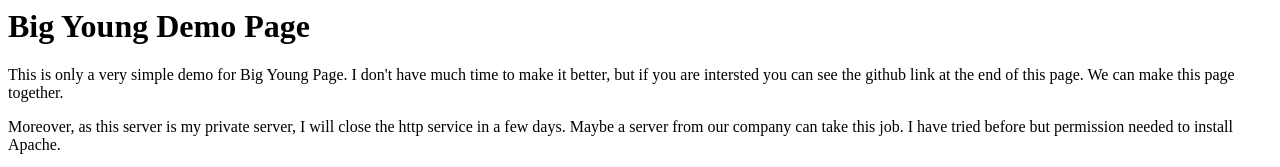
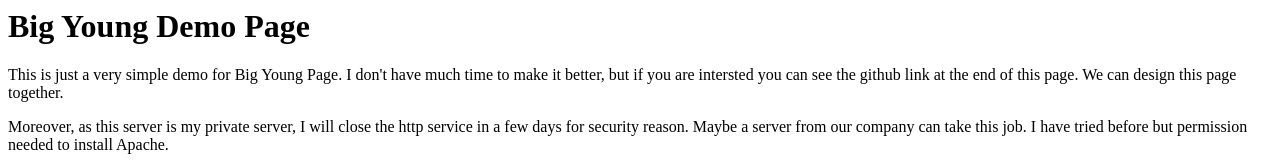
Before and after one commit to 4MT-HJM/BigYoungHtmlPage, a plain HTML site: page www/index.html in a window 1280 px wide. Shown: the top 167 px of the page. Drawn offline with Linux system fonts and the light colour scheme.

Commit message:
add some words

```diff
--- a/www/index.html
+++ b/www/index.html
@@ -3,8 +3,8 @@
 
 <h1>Big Young Demo Page</h1>
 
-<p>This is only a very simple demo for Big Young Page. I don't have much time to make it better, but if you are intersted you can see the github link at the end of this page. We can make this page together.</p>
-<p>Moreover, as this server is my private server, I will close the http service in a few days. Maybe a server from our company can take this job. I have tried before but permission needed to install Apache.</p>
+<p>This is just a very simple demo for Big Young Page. I don't have much time to make it better, but if you are intersted you can see the github link at the end of this page. We can design this page together.</p>
+<p>Moreover, as this server is my private server, I will close the http service in a few days for security reason. Maybe a server from our company can take this job. I have tried before but permission needed to install Apache.</p>
 <iframe height=498 width=510 src='http://player.youku.com/embed/XMjUwNTc2MTg1Ng==' frameborder=0 'allowfullscreen'></iframe>
 <p>https://github.com/4MT-HJM/BigYoungHtmlPage</p>
 
```
